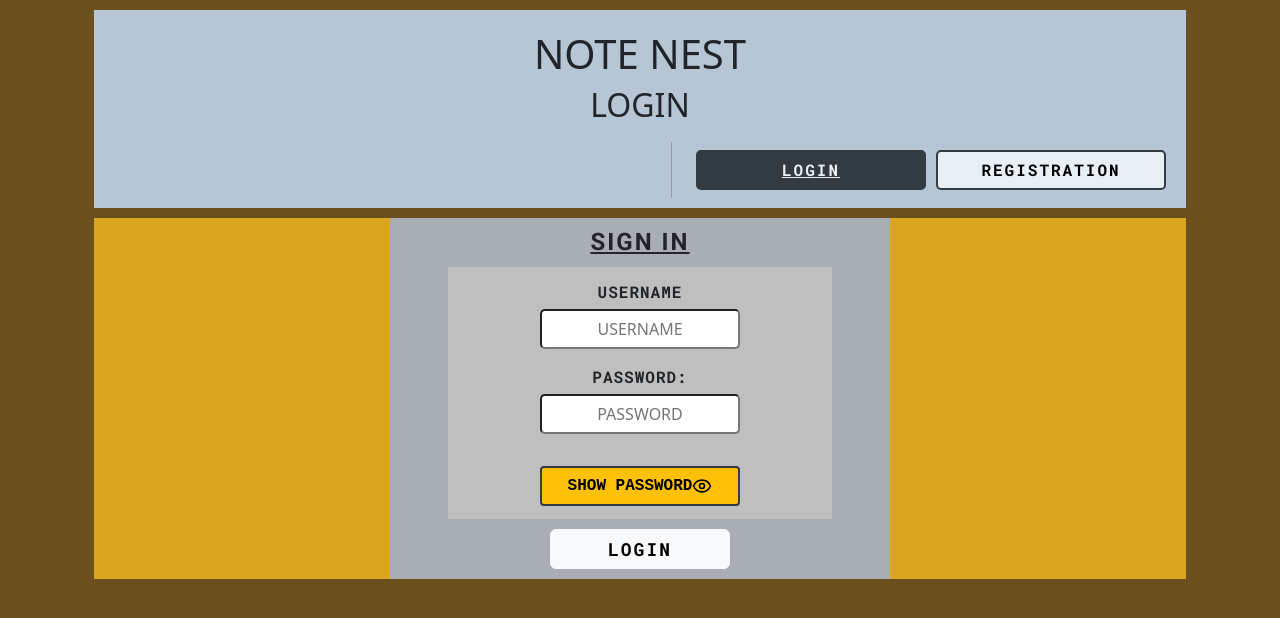
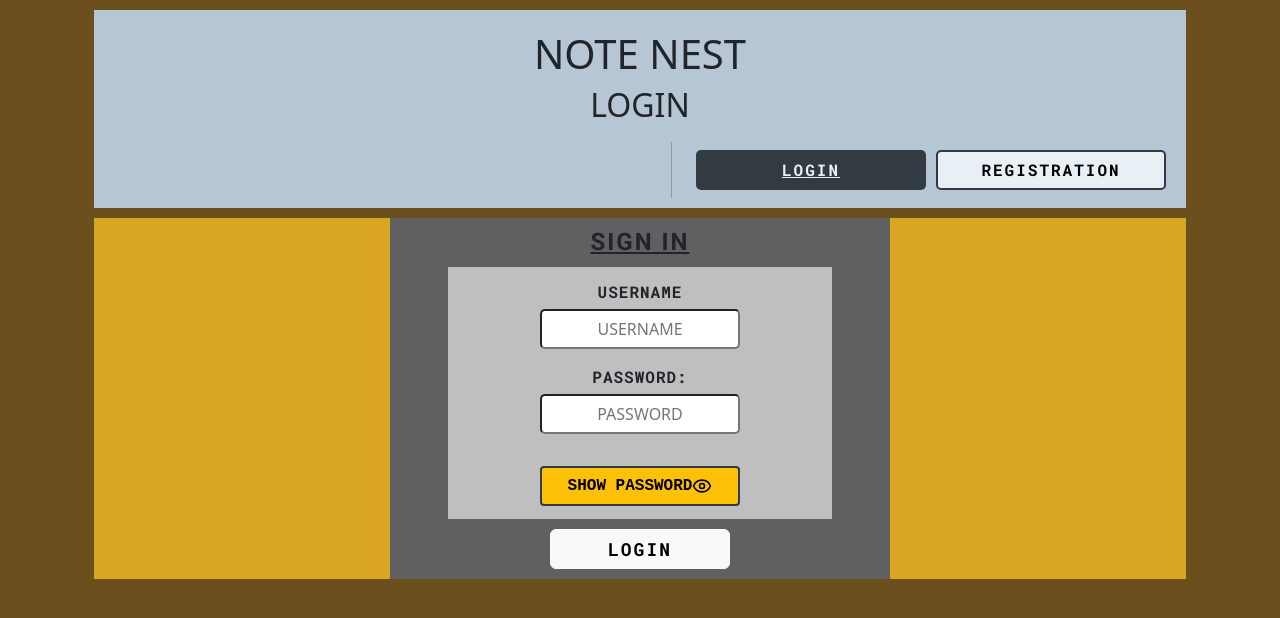
Before and after one commit to laraklopper/NOTES-NEST, a React (Create React App) app in the folder client/: page / in a window 1280 px wide. Shown: the top 618 px of the page. Built offline with nearby package versions, Linux system fonts and the light colour scheme; a web font is replaced by a local one.

Commit message:
Login Page

```diff
--- a/client/src/css/componentCss/LoginForm.css
+++ b/client/src/css/componentCss/LoginForm.css
@@ -5,9 +5,12 @@
     margin: 0px;
     padding: 10px;
     width: 500px;
-    background-color: #A8AEB3;
+    background-color: #5F6061;
     gap: 10px;
 }
+/* FORM INPUT LAYOUT */
+
+/* BOOTSTRAP LAYOUT */
 #loginStack1,
 #loginStack2{
     width: 100%;
--- a/client/src/pages/Login.js
+++ b/client/src/pages/Login.js
@@ -1,3 +1,4 @@
+//Login.js
 import React, { useCallback, useState } from 'react'
 import '../css/pagesCss/LoggedOut.css'
 import '../css/pagesCss/PageSetup.css'
@@ -5,18 +6,20 @@ import MainHeader from '../components/MainHeader'
 import Row from 'react-bootstrap/Row';
 import Col from 'react-bootstrap/Col';
 import LoginForm from '../components/LoginForm';
+
+//============MAIN LOGIN COMPONENT===========
 export default function Login(
     {//PROPS PASSED FROM PARENT COMPONENT (App.js)
         userData,
         setUserData,
         setError,
-        loggedIn,
         setLoggedIn,
         setCurrentUser
     }) {
-        const [loading, setLoading] = useState(false)
+        //=============STATE VARIABLES=============
+        const [loading, setLoading] = useState(false);// State Used to disable the button and show loading text.
 
-
+    //================REQUESTS/CALLBACKS====================
         const submitLogin = useCallback(async () => {
             try {
                 setError(null)
@@ -71,7 +74,6 @@ export default function Login(
         <Col id='loginCol2'/>
       </Row>
         </div>
-
         </section>
     </div>
   )
```
